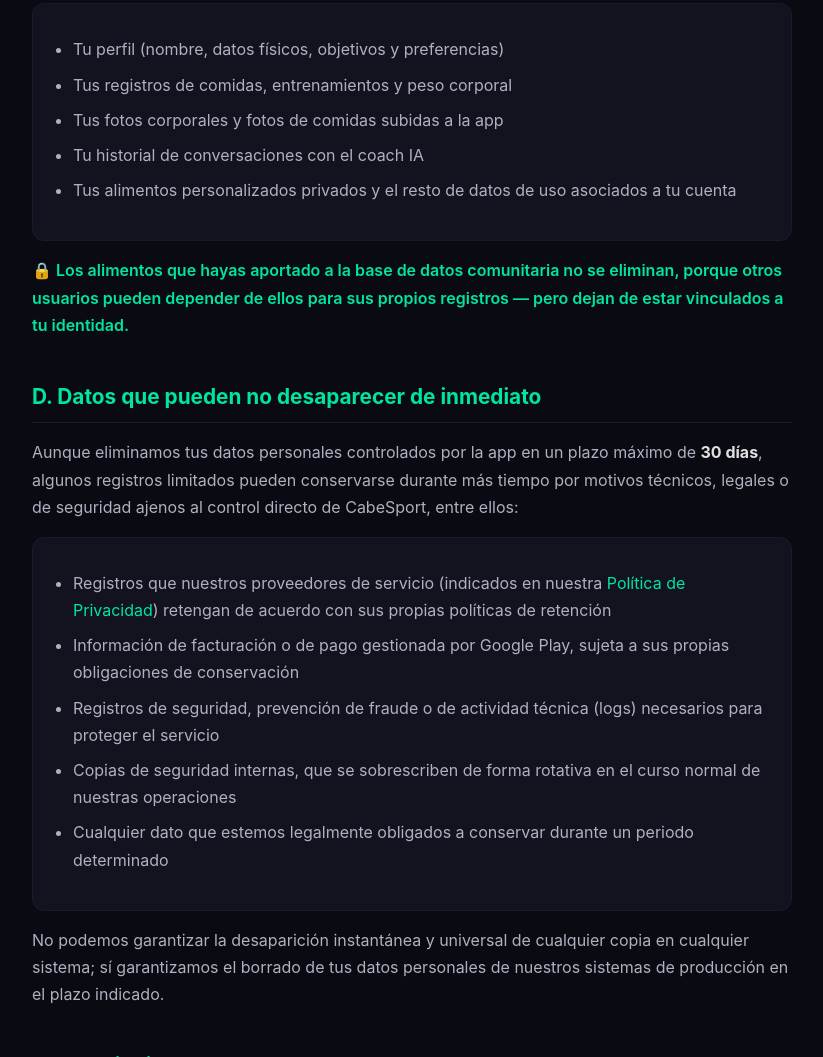
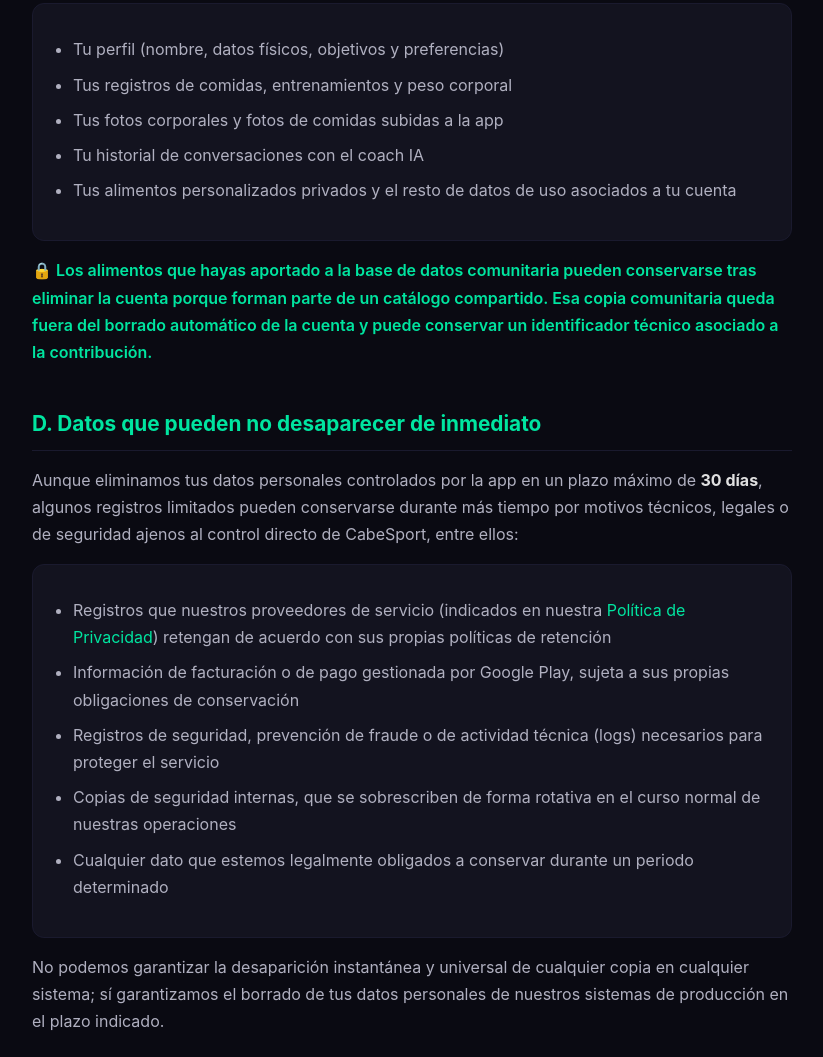
Before and after one commit to kevinprogramming/cabesport-legal, a plain HTML site: page eliminar-cuenta.html in a window 1280 px wide. Shown: the part 1353-2410 px from the top of the page, without its empty margins (228-1051 px from the left). Drawn offline with Linux system fonts and the light colour scheme.

Commit message:
docs: clarify retained community contributions

```diff
--- a/eliminar-cuenta.html
+++ b/eliminar-cuenta.html
@@ -106,7 +106,7 @@
       <li>Tus alimentos personalizados privados y el resto de datos de uso asociados a tu cuenta</li>
     </ul>
   </div>
-  <p class="highlight">🔒 Los alimentos que hayas aportado a la base de datos comunitaria no se eliminan, porque otros usuarios pueden depender de ellos para sus propios registros — pero dejan de estar vinculados a tu identidad.</p>
+  <p class="highlight">🔒 Los alimentos que hayas aportado a la base de datos comunitaria pueden conservarse tras eliminar la cuenta porque forman parte de un catálogo compartido. Esa copia comunitaria queda fuera del borrado automático de la cuenta y puede conservar un identificador técnico asociado a la contribución.</p>
 
   <h2>D. Datos que pueden no desaparecer de inmediato</h2>
   <p>Aunque eliminamos tus datos personales controlados por la app en un plazo máximo de <strong>30 días</strong>, algunos registros limitados pueden conservarse durante más tiempo por motivos técnicos, legales o de seguridad ajenos al control directo de CabeSport, entre ellos:</p>
```
